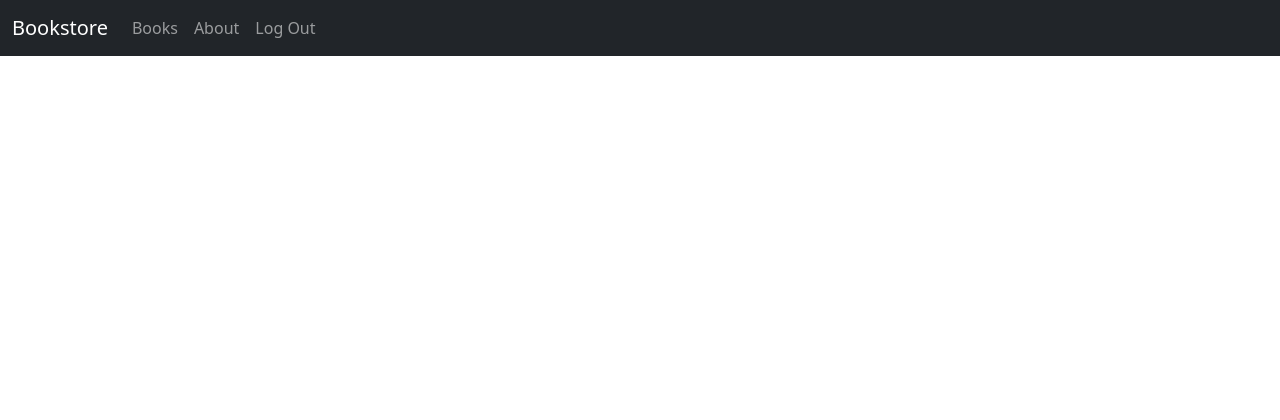
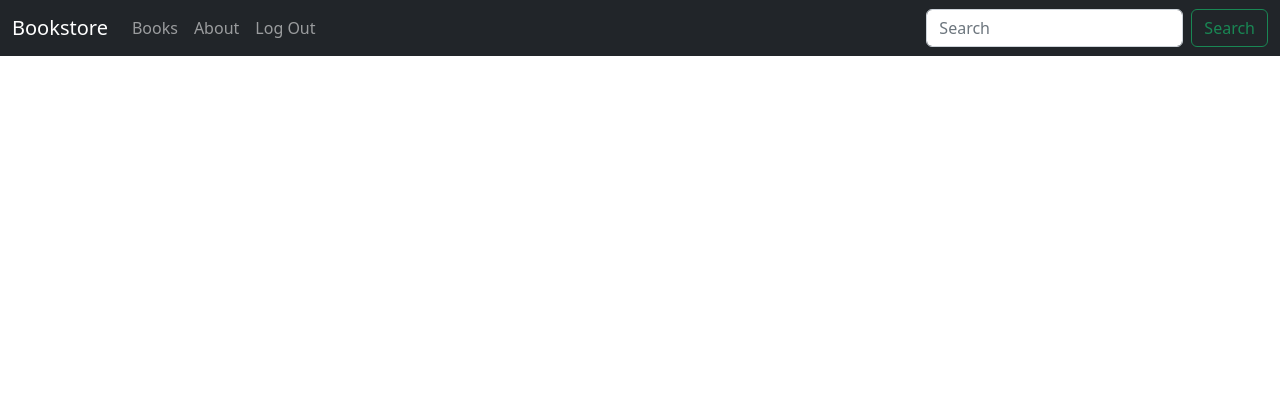
Before and after one commit to gdnkemboi/bookstore, a Django app: page /books/ in a window 1280 px wide. Shown: the top 420 px of the page. Run offline with Django 4.2, Linux system fonts and the light colour scheme; the visitor is signed in with stand-in values (Sample User, id 1); data that the repository does not hold is empty; parts of the project's set-up code (start-up, migrations or seed data) failed here and were passed over; some libraries are stand-ins or nearby versions.

Commit message:
basic search functionality

```diff
--- a/books/urls.py
+++ b/books/urls.py
@@ -1,7 +1,8 @@
 from django.urls import path
-from .views import BookListView, BookDetailView
+from .views import BookListView, BookDetailView, SearchResultsListView
 
 urlpatterns = [
     path("", BookListView.as_view(), name="book_list"),
-    path("<uuid:pk>/", BookDetailView.as_view(), name="book_detail")
+    path("<uuid:pk>/", BookDetailView.as_view(), name="book_detail"),
+    path("search/", SearchResultsListView.as_view(), name="search_results")
 ]
--- a/books/views.py
+++ b/books/views.py
@@ -1,4 +1,5 @@
 from django.contrib.auth.mixins import LoginRequiredMixin, PermissionRequiredMixin
+from django.db.models import Q
 from django.views.generic import ListView, DetailView
 from .models import Book
 
@@ -12,3 +13,13 @@ class BookDetailView(LoginRequiredMixin, PermissionRequiredMixin, DetailView):
     template_name = "books/book_detail.html"
     login_url = "account_login"
     permission_required = "books.special_status"
+
+class SearchResultsListView(ListView):
+    model = Book
+    template_name =  "books/search_results.html"
+
+    def get_queryset(self):
+        query = self.request.GET.get("q")
+        return Book.objects.filter(
+            Q(title__icontains=query) | Q(title__icontains=query)
+        )
--- a/templates/_base.html
+++ b/templates/_base.html
@@ -36,6 +36,10 @@
                     </li>
                     {% endif %}
                 </ul>
+                <form class="d-flex" action="{% url 'search_results' %}" method="get">
+                    <input class="form-control me-2" type="search" name="q" placeholder="Search" aria-label="Search">
+                    <button class="btn btn-outline-success" type="submit">Search</button>
+                </form>
             </div>
         </div>
     </nav>
```
Also changed, not shown: templates/books/search_results.html (added, +12 -0 lines).
